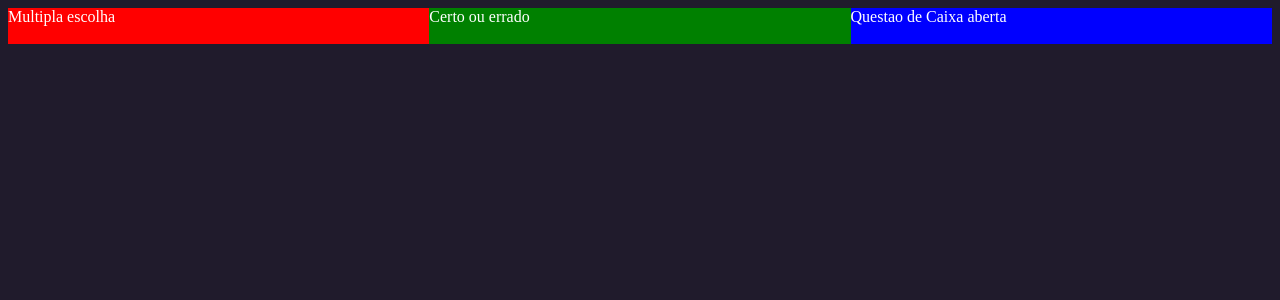
After one commit to theorocha/Projeto-Final-ES, a Flask app: page /questoes in a window 1280 px wide. The commit adds this page. Shown: the top 300 px of the page. Run offline with Flask 3, Linux system fonts and the light colour scheme; a user stored in the database is signed in; some libraries are stand-ins or nearby versions.

Commit message:
criar questao

```diff
--- a/app/templates/prof.html
+++ b/app/templates/prof.html
@@ -16,8 +16,8 @@
       >
     </div>
     <div class="bottom-links">
-      <a class="btn btn-primary btn-lg" href="{{ url_for('criaQuestao')  }}"
-        >Criar Questão</a
+      <a class="btn btn-primary btn-lg" href="{{ url_for('questoes')  }}"
+        >Criar e ver questões</a
       >
     </div>
     <footer class="footer fixed-bottom mt-auto py-3 text-light">
--- /dev/null
+++ b/app/templates/questoes.html
@@ -0,0 +1,22 @@
+<!DOCTYPE html>
+<html lang="en">
+  <head>
+    <meta charset="UTF-8" />
+    <meta name="viewport" content="width=device-width, initial-scale=1.0" />
+    <title>Criação de questão</title>
+  </head>
+  <body style="background: #201b2c">
+    <div style="display: flex">
+      <div style="color: white; flex-basis: 33.33%; background-color: red">
+        Multipla escolha
+      </div>
+      <div style="color: white; flex-basis: 33.33%; background-color: green">
+        Certo ou errado <br />
+        <br />
+      </div>
+      <div style="color: white; flex-basis: 33.33%; background-color: blue">
+        Questao de Caixa aberta
+      </div>
+    </div>
+  </body>
+</html>
```
Also changed, not shown: app/models/tables.py (+9 -11 lines), app/templates/criaQuestao.html (deleted, +0 -11 lines), app/templates/criarQuestao.html (added).
